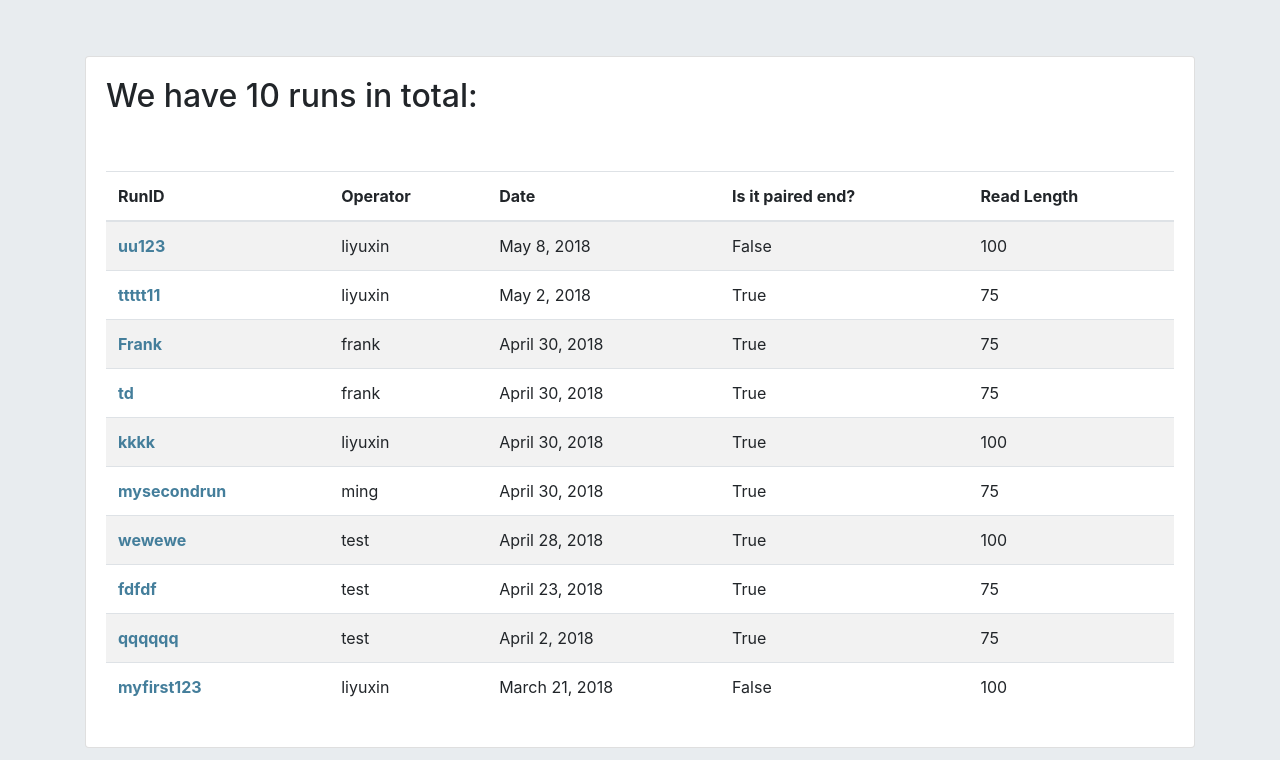
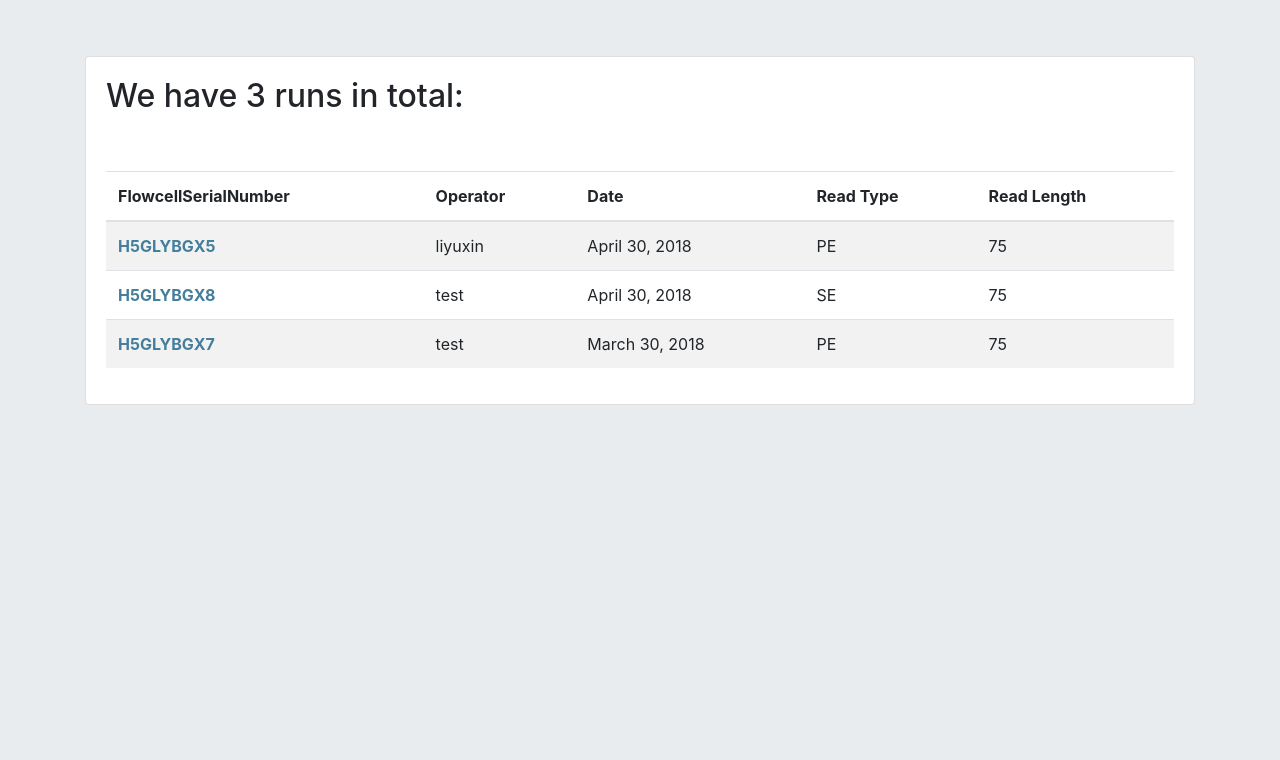
Before and after one commit to epigen-UCSD/epigen_ucsd_django, a Django app: page /nextseq_app/home/ in a window 1280 px wide. Shown: the part 40-800 px from the top of the page. Run offline with Django 3.2, Linux system fonts and the light colour scheme; a user stored in the database is signed in; data comes from the database, SQL or seed files in the repository; some libraries are stand-ins or nearby versions.

Commit message:
runid changed to flowcellserialnumber and duplicate index check in runupdate fixed

```diff
--- a/nextseq_app/admin.py
+++ b/nextseq_app/admin.py
@@ -11,7 +11,7 @@
 	extra = 3
 
 class RunInfoAdmin(admin.ModelAdmin):
-	list_display = ('runid','operator','date','is_pe','reads_length')
+	list_display = ('Flowcell','operator','date','read_type','read_length')
 	inlines = [SamplesInRunInline]
 
 admin.site.register(RunInfo,RunInfoAdmin)
--- a/nextseq_app/forms.py
+++ b/nextseq_app/forms.py
@@ -25,7 +25,7 @@
 
 	class Meta:
 		model = RunInfo
-		fields = ['runid','date','is_pe','reads_length']
+		fields = ['Flowcell','date','read_type','read_length']
 		widgets ={
 			 'date': forms.DateInput(),
 
--- a/nextseq_app/models.py
+++ b/nextseq_app/models.py
@@ -11,17 +11,21 @@
 		ordering = ['indexid']
 
 class RunInfo(models.Model):
-	runid = models.CharField(max_length=200,unique=True)
+	#runid = models.CharField(max_length=200,unique=True,help_text='Please enter the flowcellSe')
+	Flowcell = models.CharField(max_length=200,unique=True, help_text='Please enter the FlowcellSerialNumber, like H5GLYBGX5')
 	operator = models.ForeignKey(User, on_delete=models.CASCADE)
-	date = models.DateField('I did this run on...',help_text='Please enter like this: 2018-04-30')
-	is_pe = models.BooleanField('Is it paired-end?', default=True)
-	reads_length = models.IntegerField(default=75)
+	date = models.DateField('I did this run on...',help_text='Please enter like this: 2018-04-30',blank=True,null=True)
+	read_type_choice = (('SE','Single-end'),('PE','Paired-end'))
+	read_type = models.CharField(max_length=2, choices=read_type_choice)
+	#is_pe = models.BooleanField('Is it paired-end?', default=True)
+	#reads_length = models.IntegerField(default=75)
+	read_length = models.IntegerField()
 
 	def get_absolute_url(self):
 		return reverse('nextseq_app:rundetail', kwargs={'pk': self.pk})
 
 	def __str__(self):
-		return self.runid
+		return self.Flowcell
 
 	class Meta:
 		ordering = ['-date']
--- a/nextseq_app/templates/nextseq_app/details.html
+++ b/nextseq_app/templates/nextseq_app/details.html
@@ -10,7 +10,7 @@
       <div class="card">
     <div class="card-body">
 
-<h2>Samples in {{ runinfo.runid }}:</h2>
+<h2>Samples in {{ runinfo.Flowcell }}-{{runinfo.date}}:</h2>
 <br />
 <p><a style="color:#447e9b; font-weight:bold; float:right" href="{% url 'nextseq_app:samplesheet_create' runinfo.id %}"> <i class="fas fa-save"></i>Save as SampleSheet.csv</a></p>
 <br />
--- a/nextseq_app/templates/nextseq_app/home.html
+++ b/nextseq_app/templates/nextseq_app/home.html
@@ -19,10 +19,10 @@
   <thead>
     <tr>
 
-      <th scope="col">RunID</th>
+      <th scope="col">FlowcellSerialNumber</th>
       <th scope="col">Operator</th>
       <th scope="col">Date</th>
-      <th scope="col">Is it paired end?</th>
+      <th scope="col">Read Type</th>
       <th scope="col">Read Length</th>
     </tr>
   </thead>
@@ -30,11 +30,11 @@
   	{% for Run in RunInfo_list %}
     <tr>
 
-      <td><a style="color:#447e9b; font-weight:bold" href="{% url 'nextseq_app:rundetail' Run.pk %}"> {{ Run.runid }} </a></td>
+      <td><a style="color:#447e9b; font-weight:bold" href="{% url 'nextseq_app:rundetail' Run.pk %}"> {{ Run.Flowcell }} </a></td>
       <td>{{ Run.operator }}</td>
       <td>{{ Run.date|date }}</td>
-      <td>{{ Run.is_pe }}</td>
-      <td>{{ Run.reads_length }}</td>
+      <td>{{ Run.read_type }}</td>
+      <td>{{ Run.read_length }}</td>
     </tr>
     {% empty %}
     <li>No Runs yet.</li>
--- a/nextseq_app/templates/nextseq_app/runandsamplesupdate.html
+++ b/nextseq_app/templates/nextseq_app/runandsamplesupdate.html
@@ -11,6 +11,10 @@
     <div class="card-body">
     <div class="col-sm-10 col-md-12">
         <br />
+        {% if error_message %}
+          <p style="color:red"><strong>{{ error_message }}</strong></p>
+        {% endif %}
+
         <form action="" method="post">{% csrf_token %}
             {{ run_form.as_p }}
             <br />
--- a/nextseq_app/views.py
+++ b/nextseq_app/views.py
@@ -35,6 +35,7 @@
 barcodes_list = Barcode.objects.all()
 for barcodes in barcodes_list:
 	barcodes_dic[barcodes.indexid] = barcodes.indexseq
+print(barcodes_dic)
 
 def UniqueValidation(itemslist):
 	if len(itemslist) != len(set(itemslist)):
@@ -80,9 +81,9 @@
 			#print(q)
 			queryset_list = queryset_list.filter(
 				Q(operator__username__icontains=q) |
-				Q(runid__icontains=q) |
-				Q(is_pe__icontains=q) |
-				Q(reads_length__icontains=q)
+				Q(Flowcell__icontains=q) |
+				Q(read_type__icontains=q) |
+				Q(read_length__icontains=q)
 
 				).distinct()
 
@@ -128,7 +129,7 @@
 @method_decorator(login_required, name='dispatch')
 class RunCreateView(CreateView):
 	model = RunInfo
-	fields = ['runid','date','is_pe','reads_length']
+	fields = ['Flowcell','date','read_type','read_length']
 	template_name = 'nextseq_app/createrun.html'
 	#ields = '__all__'
 
@@ -189,9 +190,12 @@
 			i7index_list = []
 			i5index_list = []
 			for form in sample_formset:
-				sampleid_list.append(form.cleaned_data['sampleid'])
-				i7index_list.append(form.cleaned_data['i7index'])
-				i5index_list.append(form.cleaned_data['i5index'])
+				try:
+					sampleid_list.append(form.cleaned_data['sampleid'])
+					i7index_list.append(form.cleaned_data['i7index'])
+					i5index_list.append(form.cleaned_data['i5index'])
+				except KeyError:
+					pass
 			#print(i7index_list)
 			#print(i5index_list)
 			duplicate = IndexValidation(i7index_list,i5index_list)
@@ -377,6 +381,28 @@
 	if run_form.is_valid() and sample_formset.is_valid():
 		runinfo = run_form.save(commit=False)
 		runinfo.operator = request.user
+
+		sampleid_list = []
+		i7index_list = []
+		i5index_list = []
+		for form in sample_formset:
+			try:
+				sampleid_list.append(form.cleaned_data['sampleid'])
+				i7index_list.append(form.cleaned_data['i7index'])
+				i5index_list.append(form.cleaned_data['i5index'])
+			except KeyError:
+				pass
+
+		duplicate = IndexValidation(i7index_list,i5index_list)
+		if len(duplicate) > 0:
+			context = {
+				 'run_form':run_form,
+				 'sample_formset':sample_formset,
+				 'error_message': 'Duplicates:' + str(duplicate)
+
+			}
+			return render(request, 'nextseq_app/runandsamplesupdate.html',context)
+
 		runinfo.save()
 		sample_formset.save()
 		return redirect('nextseq_app:rundetail',pk=runinfo.pk)
@@ -491,12 +517,12 @@
 	writer.writerow(['Chemistry','Amplicon'])
 	writer.writerow([''])
 	writer.writerow(['[Reads]'])
-	if runinfo.is_pe:
-		a = runinfo.reads_length
+	if runinfo.read_type == 'PE':
+		a = runinfo.read_length
 		writer.writerow([a])
 		writer.writerow([a])
 	else:
-		a = runinfo.reads_length
+		a = runinfo.read_length
 		writer.writerow([a])
 	writer.writerow([''])
 	writer.writerow(['[Settings]'])
@@ -516,7 +542,7 @@
 @method_decorator(login_required, name='dispatch')
 class RunUpdateView(UpdateView):
 	model = RunInfo
-	fields = ['runid','date','is_pe','reads_length']
+	fields = ['Flowcell','date','read_type','read_length']
 	template_name = 'nextseq_app/updaterun.html'
 
 @method_decorator(login_required, name='dispatch')
```
Also changed, not shown: nextseq_app/templates/nextseq_app/index.html (+5 -5 lines), db.sqlite3, nextseq_app/migrations/0006_auto_20180524_1349.py (added), nextseq_app/migrations/0007_runinfo_read_type.py (added), nextseq_app/migrations/0008_auto_20180524_1409.py (added), nextseq_app/migrations/0009_auto_20180524_1410.py (added), nextseq_app/migrations/0010_auto_20180524_1411.py (added), nextseq_app/migrations/0011_auto_20180524_1418.py (added), nextseq_app/migrations/0012_auto_20180524_1439.py (added).
